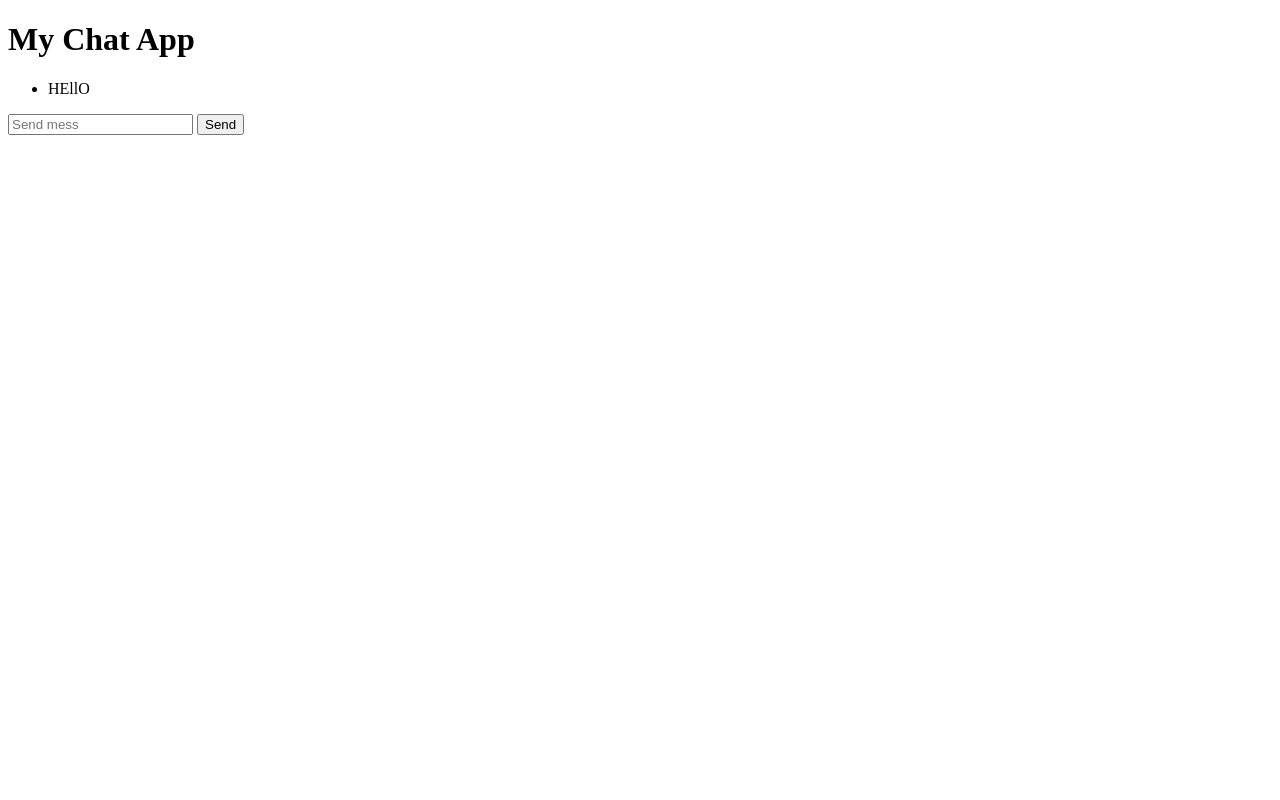
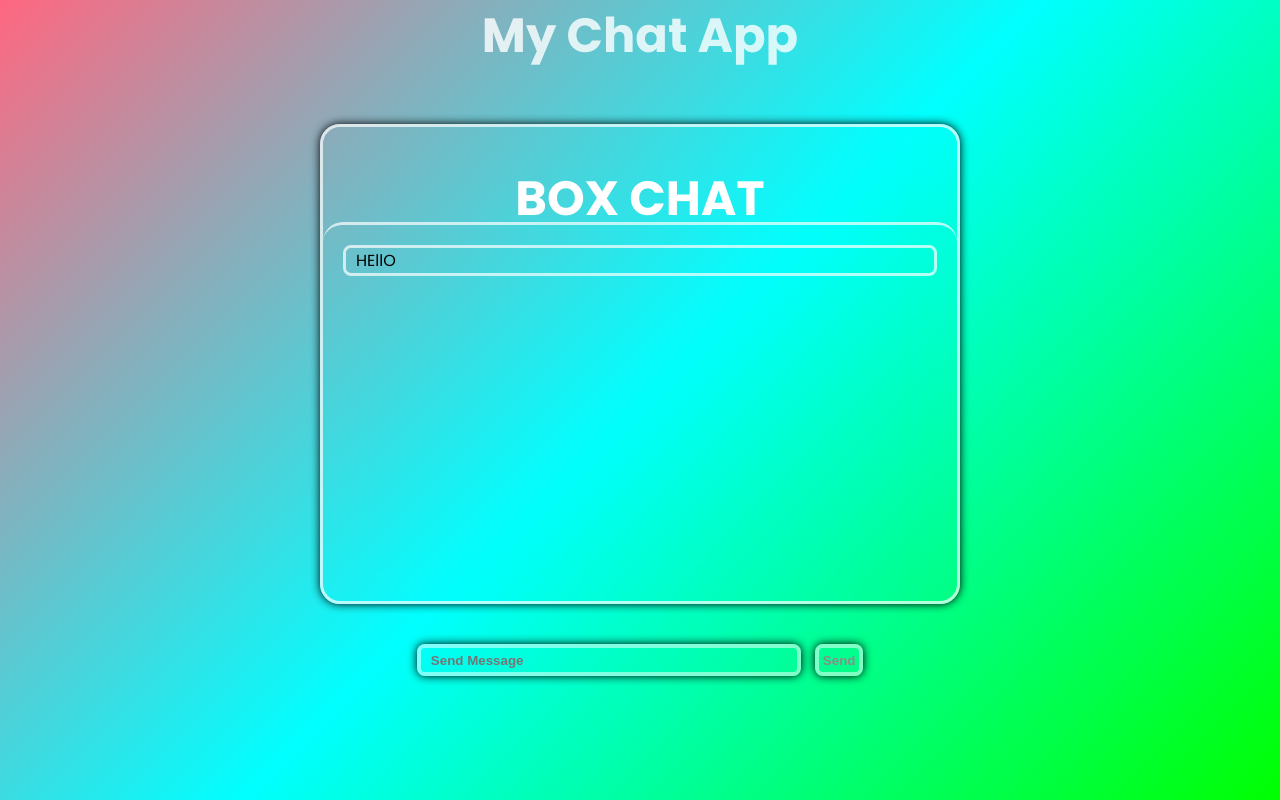
Before and after one commit to theTai123/My-Chat, a plain HTML site: page index.html in a window 1280 px wide. Drawn offline with Linux system fonts and the light colour scheme; no server answers.

Commit message:
second commit

```diff
--- a/index.html
+++ b/index.html
@@ -3,16 +3,23 @@
 <head>
     <meta charset="UTF-8">
     <meta name="viewport" content="width=device-width, initial-scale=1.0">
-    <title>Document</title>
+    <title>My Chat-Test</title>
     <link rel="stylesheet" href="styles.css">
 </head>
 <body>
     <h1>My Chat App</h1>
-    <ul id="box-chat">
-        <li>HEllO</li>
-    </ul>
-    <input id="input" type="text" placeholder="Send mess">
-    <button id="btn">Send</button>
+    <div class="box">
+        <div class="box-chat">
+            <h2>BOX CHAT</h2>
+            <ul id="box-chat">
+                <li>HEllO</li>
+            </ul>
+        </div>
+        <div class="input">
+            <input id="input" type="text" placeholder="Send Message">
+            <button id="btn">Send</button>
+        </div>
+    </div>
 </body>
 <script type="module">
     // Import the functions you need from the SDKs you need
--- a/styles.css
+++ b/styles.css
@@ -0,0 +1,116 @@
+@import url("https://fonts.googleapis.com/css2?family=Poppins:wght@100;200;300;400;500;600;700;800;900&display=swap");
+
+* {
+    margin: 0;
+    padding: 0;
+    box-sizing: border-box;
+}
+
+body {
+    height: 100vh;
+    background: linear-gradient(135deg,rgb(255, 103, 128),aqua,rgb(0,255,0)) no-repeat;
+    font-family: 'Poppins',sans-serif;
+}
+
+h1 {
+    width: 100%;
+    height: 50px;
+    text-align: center;
+    font-size: 3rem;
+    color: rgb(255, 255, 255,0.5);
+}
+
+h1:hover {
+    color: rgb(255, 255, 255,0.8);
+}
+
+.box {
+    position: absolute;
+    top: 50%;
+    left: 50%;
+    transform: translate(-50%, -50%);
+    display: flex;
+    flex-direction: column;
+    justify-content: center;
+    align-items: center;
+    row-gap: 40px;
+}
+
+.box-chat {
+    width: 50vw;
+    height: 60vh;
+    backdrop-filter: blur(20px);
+    border: 3px solid rgba(255,255,255,0.7);
+    border-radius: 20px;
+    display: flex;
+    align-items: flex-end;
+    box-shadow: 0 0 10px black;
+
+}
+
+.box-chat h2 {
+    position: absolute;
+    top: 0;
+    left: 50%;
+    transform: translate(-50%,50%);
+    font-size: 3em;
+    color: #FFF;
+    opacity: 1;
+    transition: .5s;
+}
+
+.box-chat h2:hover {
+    color: aquamarine;
+    text-shadow: 0 0 10px aquamarine;
+}
+
+.box ul {
+    width: 100%;
+    height: 80%;
+    border-radius: 20px;
+    border-top: 3px solid rgba(255,255,255,0.7);
+    overflow-x: hidden;
+    overflow-y: scroll;
+}
+
+.box ul li {
+    list-style: none;
+    margin: 20px 20px;
+    border-radius: 8px;
+    border: 3px solid rgba(255,255,255,0.7);
+    backdrop-filter: blur(50px);
+    text-indent: 10px;
+}
+
+#input {
+    box-shadow: 0 0 10px black;
+    border-radius: 8px;
+    text-indent: 10px;
+    font-weight: 600;
+    color: black;
+    width: 30vw;
+    height: 2rem;
+    border: 4px solid rgba(255,255,255,0.5);
+    border-radius: 8px;
+    background-color: transparent;
+    outline: none;
+}
+
+#btn {
+    box-shadow: 0 0 10px black;
+    border-radius: 8px;
+    height: 2rem;
+    width: 3rem;
+    border: 4px solid rgba(255,255,255,0.5);
+    border-radius: 8px;
+    font-weight: 800;
+    color: #8c8c89;
+    background-color: transparent;
+    outline: none;
+    margin-left: 10px;
+    transition: .5s;
+}
+
+#btn:hover {
+    transform: scale(1.2);
+}
```
